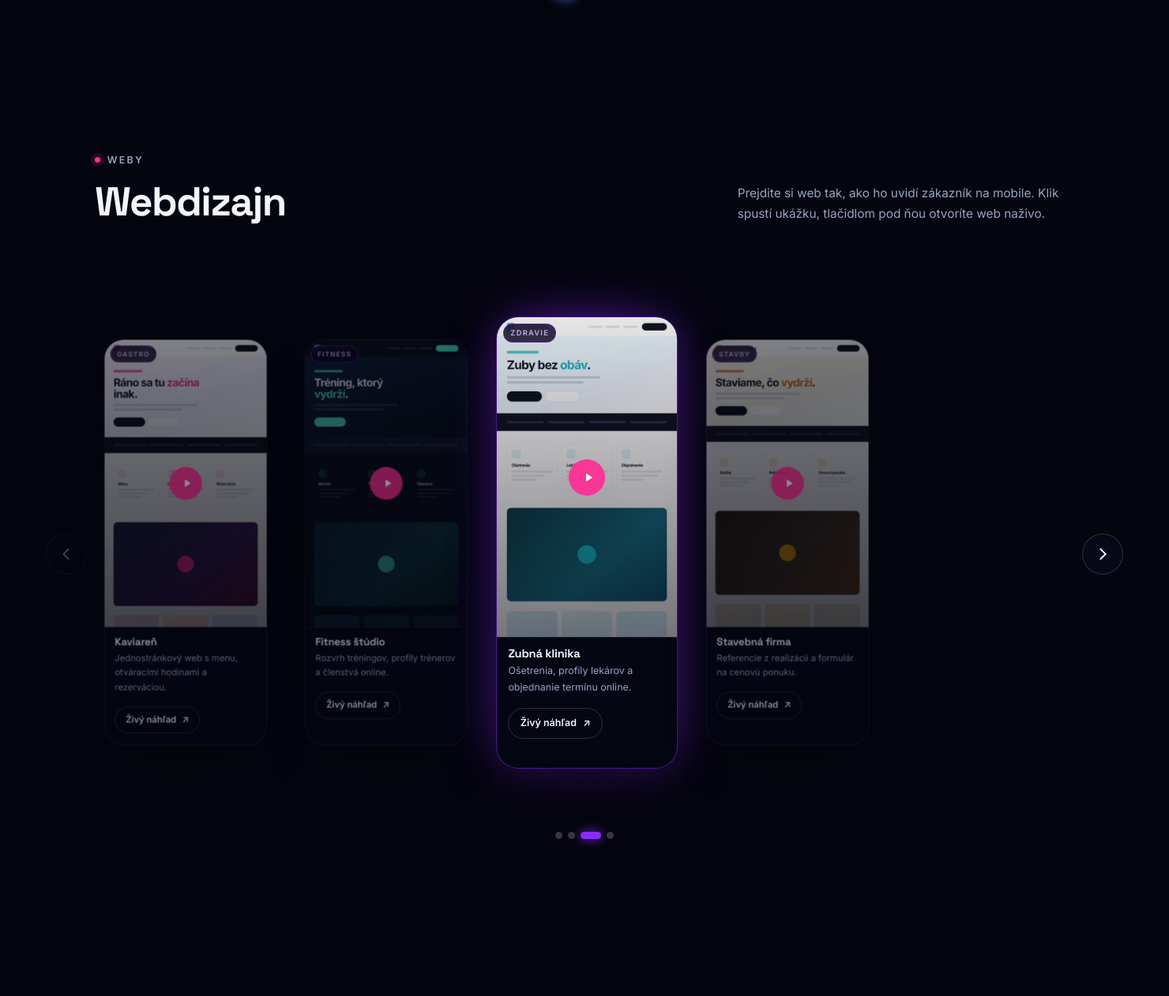
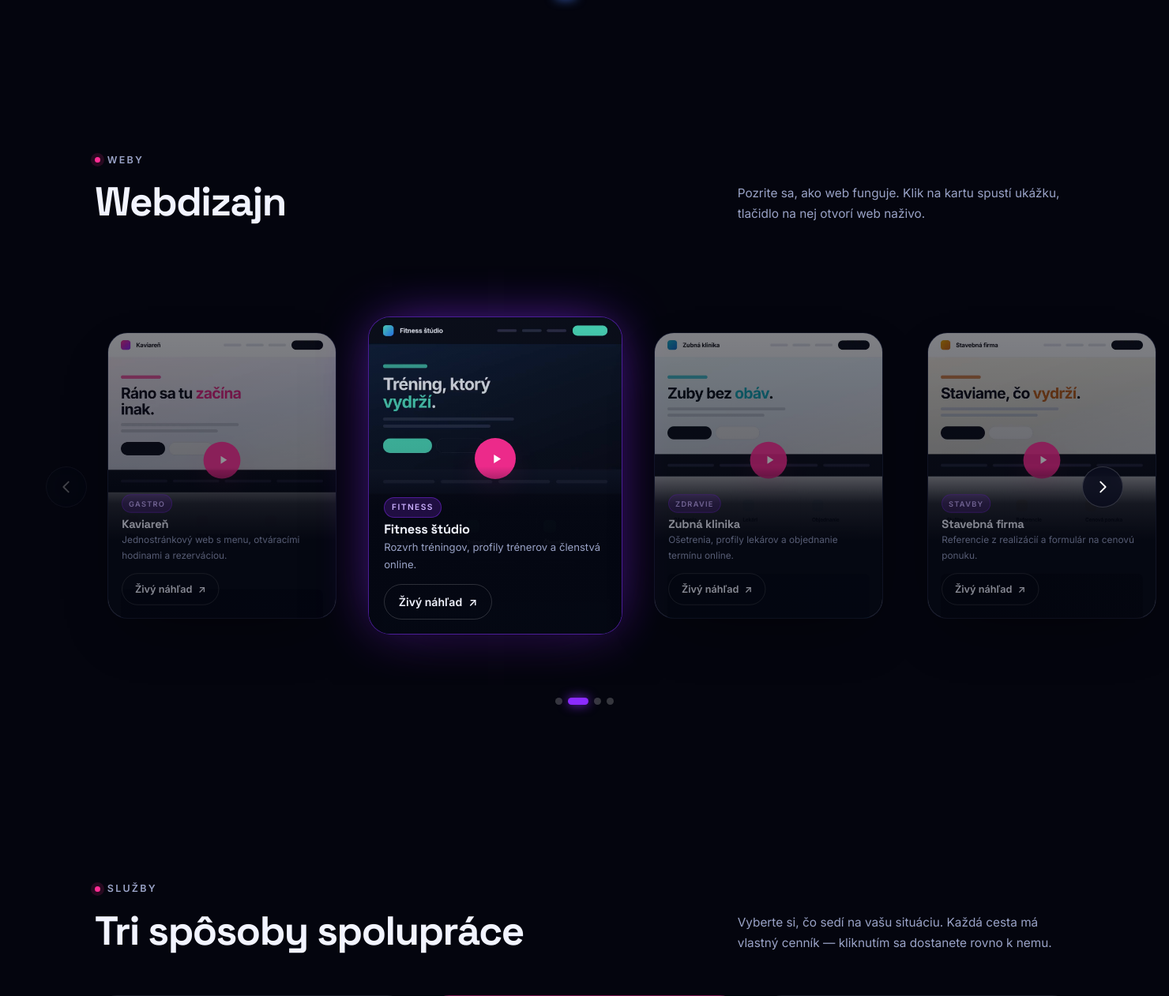
Before and after one commit to petkus2015/ideanet, a PHP site: page / in a window 1480 px wide; the page is wider, and only the part inside the window is pictured. Shown: the part 3487-4749 px from the top of that part at 79% size. Run offline with PHP 8.4, Linux system fonts and the light colour scheme.

Commit message:
Webdizajn má tvar karty ako vizuály (téma 1.19.2)
Karta je 4:5 a názov, popis aj tlačidlo ležia priamo na médiu, tak ako
pri vizuáloch. Pomer 9:16 robil z karty dvojnásobne vysoký stĺp a popis
pod ním ju predlžoval ešte viac, takže na obrazovku sa zmestili dve.

Médium vypĺňa celú kartu a je to plocha na klik; popis má vyšší
z-index, takže kliknutie na tlačidlo náhľadu video nespustí ani
nezastaví.

Prechod pod popisom je hustejší ako pri vizuáloch, lebo pod ním leží
screenshot webu a ten býva svetlý. Z rovnakého dôvodu je štítok
kategórie v popise, nie voľne na obrázku.

Popis sa nad dva riadky oreže. Karta má pevný pomer, takže dlhý text
nemá kam rásť a inak by vytlačil tlačidlo von.

Veta pod nadpisom sekcie hovorila, že tlačidlo je pod ukážkou; je na
nej. Nadpisy sa nikdy neukladajú do databázy, tak sa nová veta ukáže
každému, kto si ju neprepísal.

Co-Authored-By: Claude Opus 5 <noreply@anthropic.com>
Claude-Session: https://claude.ai/code/session_01Fz61n7YU6jQe9FiW2EftMQ

```diff
--- a/index.html
+++ b/index.html
@@ -319,8 +319,7 @@
           <h2>Webdizajn</h2>
         </div>
         <p class="section__note">
-          Prejdite si web tak, ako ho uvidí zákazník na mobile. Klik spustí ukážku,
-          tlačidlom pod ňou otvoríte web naživo.
+          Pozrite sa, ako web funguje. Klik na kartu spustí ukážku, tlačidlo na nej otvorí web naživo.
         </p>
       </div>
     </div>
@@ -338,12 +337,12 @@
                 <source src="assets/webs/web-ukazka-1.webm" type="video/webm">
                 <source src="assets/webs/web-ukazka-1.mp4" type="video/mp4">
               </video>
-              <span class="web__cat">Gastro</span>
               <button class="web__play" type="button" aria-label="Prehrať ukážku webu Kaviareň">
                 <span><svg class="ico-play" viewBox="0 0 24 24" aria-hidden="true"><path d="M8 5l11 7-11 7z"/></svg><svg class="ico-pause" viewBox="0 0 24 24" aria-hidden="true"><path d="M7 5h3.4v14H7zM13.6 5H17v14h-3.4z"/></svg></span>
               </button>
             </div>
-            <div class="web__body">
+            <div class="web__meta">
+              <span class="web__cat">Gastro</span>
               <h3>Kaviareň</h3>
               <p>Jednostránkový web s menu, otváracími hodinami a rezerváciou.</p>
               <a class="btn btn--ghost btn--sm" href="redizajn/" target="_blank" rel="noopener noreferrer">Živý náhľad <span aria-hidden="true">↗</span></a>
@@ -356,12 +355,12 @@
                 <source src="assets/webs/web-ukazka-2.webm" type="video/webm">
                 <source src="assets/webs/web-ukazka-2.mp4" type="video/mp4">
               </video>
-              <span class="web__cat">Fitness</span>
               <button class="web__play" type="button" aria-label="Prehrať ukážku webu Fitness štúdio">
                 <span><svg class="ico-play" viewBox="0 0 24 24" aria-hidden="true"><path d="M8 5l11 7-11 7z"/></svg><svg class="ico-pause" viewBox="0 0 24 24" aria-hidden="true"><path d="M7 5h3.4v14H7zM13.6 5H17v14h-3.4z"/></svg></span>
               </button>
             </div>
-            <div class="web__body">
+            <div class="web__meta">
+              <span class="web__cat">Fitness</span>
               <h3>Fitness štúdio</h3>
               <p>Rozvrh tréningov, profily trénerov a členstvá online.</p>
               <a class="btn btn--ghost btn--sm" href="redizajn/" target="_blank" rel="noopener noreferrer">Živý náhľad <span aria-hidden="true">↗</span></a>
@@ -374,12 +373,12 @@
                 <source src="assets/webs/web-ukazka-3.webm" type="video/webm">
                 <source src="assets/webs/web-ukazka-3.mp4" type="video/mp4">
               </video>
-              <span class="web__cat">Zdravie</span>
               <button class="web__play" type="button" aria-label="Prehrať ukážku webu Zubná klinika">
                 <span><svg class="ico-play" viewBox="0 0 24 24" aria-hidden="true"><path d="M8 5l11 7-11 7z"/></svg><svg class="ico-pause" viewBox="0 0 24 24" aria-hidden="true"><path d="M7 5h3.4v14H7zM13.6 5H17v14h-3.4z"/></svg></span>
               </button>
             </div>
-            <div class="web__body">
+            <div class="web__meta">
+              <span class="web__cat">Zdravie</span>
               <h3>Zubná klinika</h3>
               <p>Ošetrenia, profily lekárov a objednanie termínu online.</p>
               <a class="btn btn--ghost btn--sm" href="redizajn/" target="_blank" rel="noopener noreferrer">Živý náhľad <span aria-hidden="true">↗</span></a>
@@ -392,12 +391,12 @@
                 <source src="assets/webs/web-ukazka-4.webm" type="video/webm">
                 <source src="assets/webs/web-ukazka-4.mp4" type="video/mp4">
               </video>
-              <span class="web__cat">Stavby</span>
               <button class="web__play" type="button" aria-label="Prehrať ukážku webu Stavebná firma">
                 <span><svg class="ico-play" viewBox="0 0 24 24" aria-hidden="true"><path d="M8 5l11 7-11 7z"/></svg><svg class="ico-pause" viewBox="0 0 24 24" aria-hidden="true"><path d="M7 5h3.4v14H7zM13.6 5H17v14h-3.4z"/></svg></span>
               </button>
             </div>
-            <div class="web__body">
+            <div class="web__meta">
+              <span class="web__cat">Stavby</span>
               <h3>Stavebná firma</h3>
               <p>Referencie z realizácií a formulár na cenovú ponuku.</p>
               <a class="btn btn--ghost btn--sm" href="redizajn/" target="_blank" rel="noopener noreferrer">Živý náhľad <span aria-hidden="true">↗</span></a>
--- a/styles.css
+++ b/styles.css
@@ -1270,66 +1270,85 @@ body.is-locked{overflow:hidden}
   .gal__strip button{width:58px}
 }
 
-/* ── webdizajn: pás zvislých ukážok webov ──
-   Rovnaký pás ako pri videách a vizuáloch, len pomer 9:16 a fialový
-   odtieň ovládania, nech sa tri pásy od seba odlíšia. */
-.rail--webs{--card-w:clamp(176px, 17vw, 230px)}
-/* Pomer 9:16 robí z karty dvakrát takú výšku ako šírku, takže
-   rovnako široká ako pri reelsoch by bola neúmerne vysoká. */
+/* ── webdizajn: pás ukážok webov ──
+   Tvar aj správanie ako pás vizuálov — pomer 4:5, text položený na
+   obrázku — len s fialovým odtieňom a tlačidlom prehrávania, lebo
+   ukážka je video. */
+.rail--webs{--card-w:clamp(230px, 24vw, 322px)}
 .web{
   position:relative;flex:0 0 auto;
   width:var(--card-w);
-  display:flex;flex-direction:column;
-  border-radius:var(--radius-lg);overflow:hidden;
-  background:rgba(5,8,22,.72);border:1px solid var(--line);
-  scroll-snap-align:center;box-shadow:var(--shadow);
+  aspect-ratio:4/5;
+  border-radius:var(--radius-lg);
+  overflow:hidden;
+  background:var(--navy);
+  border:1px solid var(--line);
+  scroll-snap-align:center;
+  box-shadow:var(--shadow);
   transition:transform .45s cubic-bezier(.2,.8,.3,1), box-shadow .45s, border-color .3s, opacity .45s;
-  transform:scale(.9);opacity:.55;isolation:isolate;
+  transform:scale(.9);opacity:.55;
+  isolation:isolate;
 }
 .web.is-active{
   transform:scale(1);opacity:1;
   border-color:rgba(139,43,255,.5);
   box-shadow:var(--shadow), 0 0 70px -18px rgba(139,43,255,.95);
 }
-.web__media{
-  position:relative;aspect-ratio:9/16;background:var(--bg-2);
-  border-bottom:1px solid var(--line);cursor:pointer;
-}
+
+/* Médium vypĺňa celú kartu a je to zároveň plocha na klik. Popis nad
+   ním má vyšší z-index, takže klik na tlačidlo náhľadu video nespustí. */
+.web__media{position:absolute;inset:0;cursor:pointer}
 .web__media img,.web__media video{
-  position:absolute;inset:0;width:100%;height:100%;object-fit:cover;object-position:top center;
+  position:absolute;inset:0;width:100%;height:100%;
+  object-fit:cover;object-position:top center;
 }
 .web__media video{opacity:0;transition:opacity .35s}
 .web.is-playing .web__media video{opacity:1}
+
 .web__play{
   position:absolute;inset:0;width:100%;height:100%;display:grid;place-items:center;
-  background:linear-gradient(180deg,rgba(4,5,14,.1),rgba(4,5,14,.55));
+  background:linear-gradient(180deg,rgba(4,5,14,.1),rgba(4,5,14,.45));
   border:0;cursor:pointer;color:#fff;transition:opacity .3s,background .3s;
 }
-.web.is-playing .web__play{opacity:0;background:linear-gradient(180deg,rgba(4,5,14,0),rgba(4,5,14,.3))}
+.web.is-playing .web__play{opacity:0;background:linear-gradient(180deg,rgba(4,5,14,0),rgba(4,5,14,.25))}
 .web.is-playing:hover .web__play,.web.is-playing .web__play:focus-visible{opacity:1}
 .web__play span{
-  width:46px;height:46px;border-radius:50%;display:grid;place-items:center;
+  width:52px;height:52px;border-radius:50%;display:grid;place-items:center;
   background:rgba(255,45,148,.92);box-shadow:0 18px 44px -18px rgba(255,45,148,.95);
-  transition:transform .25s;
+  transition:transform .25s;margin-bottom:14%;
 }
 .web__media:hover .web__play span{transform:scale(1.08)}
-.web__play svg{width:18px;height:18px;fill:#fff}
+.web__play svg{width:19px;height:19px;fill:#fff}
 .web__play .ico-play{margin-left:3px}
 .web__play .ico-pause{display:none}
 .web.is-playing .web__play .ico-play{display:none}
 .web.is-playing .web__play .ico-pause{display:block}
+
+.web__meta{
+  position:absolute;inset:auto 0 0;z-index:2;padding:2.4rem 1.2rem 1.1rem;
+  display:grid;gap:.25rem;justify-items:start;
+  /* Hustejší prechod ako pri vizuáloch: pod popisom leží screenshot
+     webu, a ten býva svetlý. */
+  background:linear-gradient(to top, rgba(4,7,18,.97) 0 52%, rgba(4,7,18,.8) 76%, transparent);
+}
 .web__cat{
-  position:absolute;top:.5rem;left:.5rem;padding:.2rem .52rem;border-radius:999px;
-  font-size:.58rem;font-weight:700;letter-spacing:.14em;text-transform:uppercase;color:#d9c4ff;
-  background:rgba(16,6,38,.82);border:1px solid rgba(139,43,255,.55);backdrop-filter:blur(6px);
+  justify-self:start;font-size:.64rem;font-weight:700;letter-spacing:.14em;
+  text-transform:uppercase;color:#cbb0ff;
+  padding:.22rem .55rem;border-radius:999px;
+  background:rgba(139,43,255,.2);border:1px solid rgba(139,43,255,.45);
 }
-.web__body{padding:.8rem .9rem 1rem;display:flex;flex-direction:column;gap:.25rem;flex:1}
-.web__body h3{margin:0;font-size:.92rem}
-.web__body p{margin:0;color:var(--muted);font-size:.78rem}
-.web__body .btn{margin-top:.75rem;align-self:flex-start;padding:.5rem .9rem;font-size:.78rem}
+.web__meta h3{margin:.15rem 0 0;font-size:1.02rem}
+/* Karta má pevný pomer 4:5, takže dlhý popis nemá kam rásť —
+   nad dva riadky sa oreže. Celý text je na webe za tlačidlom. */
+.web__meta p{
+  margin:0;font-size:.82rem;color:var(--muted);
+  display:-webkit-box;-webkit-box-orient:vertical;-webkit-line-clamp:2;overflow:hidden;
+}
+.web__meta .btn{margin-top:.6rem}
 
 /* fialové ovládanie pre tento pás */
 .reels--webs .reels__arrow:hover{background:var(--violet);border-color:transparent}
+.reels--webs .rail__progress span{background:linear-gradient(90deg,var(--violet),#c9a4ff)}
 .reels--webs .rail__dots button.is-active{background:var(--violet);box-shadow:0 0 14px rgba(139,43,255,.85)}
 
 /* ── stránka 404 ─────────────────────────── */
@@ -1384,7 +1403,8 @@ body.is-locked{overflow:hidden}
   .brand{margin-right:auto}
   .reels__arrow{display:none}
   :root{--card-w:clamp(230px, 68vw, 300px)}
-  .rail--webs{--card-w:clamp(190px, 54vw, 232px)}
+  .rail--webs{--card-w:clamp(252px, 72vw, 320px)}
+  .web__meta{padding:2rem 1rem .9rem}
 }
 @media (max-width:560px){
   /* Na úzkom displeji je telefón nízky a štítky sú dlhé, takže
--- a/wp-theme/ideanet/inc/defaults.php
+++ b/wp-theme/ideanet/inc/defaults.php
@@ -67,7 +67,7 @@ function ideanet_defaults() {
 
 		'webdizajn_eyebrow' => 'Weby',
 		'webdizajn_title'   => 'Webdizajn',
-		'webdizajn_note'    => 'Prejdite si web tak, ako ho uvidí zákazník na mobile. Klik spustí ukážku, tlačidlom pod ňou otvoríte web naživo.',
+		'webdizajn_note'    => 'Pozrite sa, ako web funguje. Klik na kartu spustí ukážku, tlačidlo na nej otvorí web naživo.',
 		'webdizajn_cta'     => 'Živý náhľad',
 
 		'sluzby_eyebrow' => 'Služby',
--- a/wp-theme/theme-header.css
+++ b/wp-theme/theme-header.css
@@ -4,7 +4,7 @@ Theme URI: https://github.com/petkus2015/ideanet
 Author: Peter Miškus
 Author URI: https://ideanet.sk
 Description: Téma pre videotvorcu — vertikálne Reels, vizuály a identita, cenník s tromi pohľadmi, interaktívna kalkulačka a formulár na dopyt. Celý obsah, menu, videá, obrázky, texty aj ceny sa upravujú vo WordPresse, bez zásahu do kódu a bez ďalších pluginov.
-Version: 1.19.1
+Version: 1.19.2
 Requires at least: 6.4
 Tested up to: 7.1
 Requires PHP: 7.4
```
Also changed, not shown: wp-theme/ideanet/style.css (+51 -31 lines), wp-theme/ideanet/template-parts/webdizajn.php (+8 -8 lines), wp-theme/ideanet/CHANGELOG.md.
